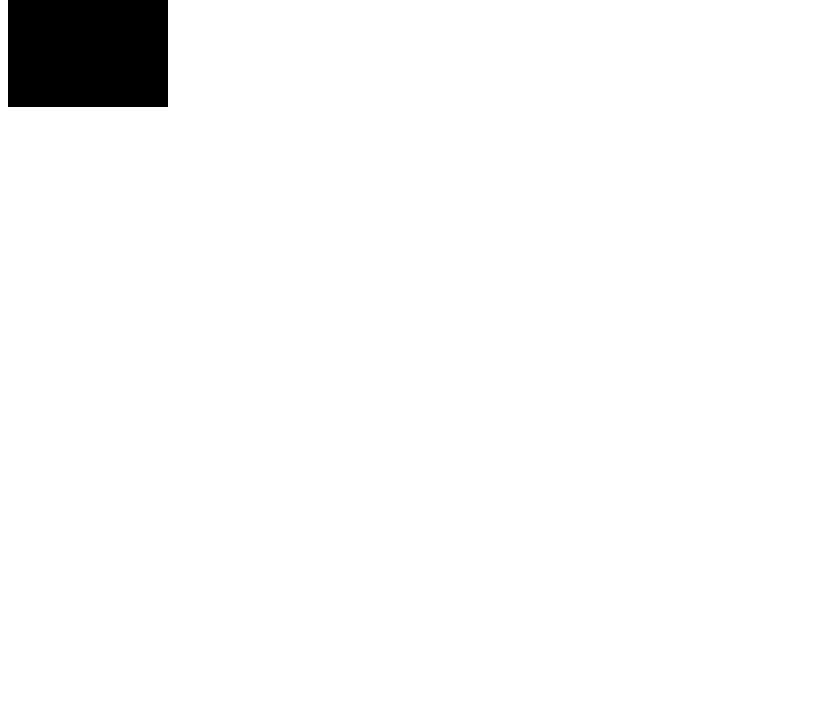
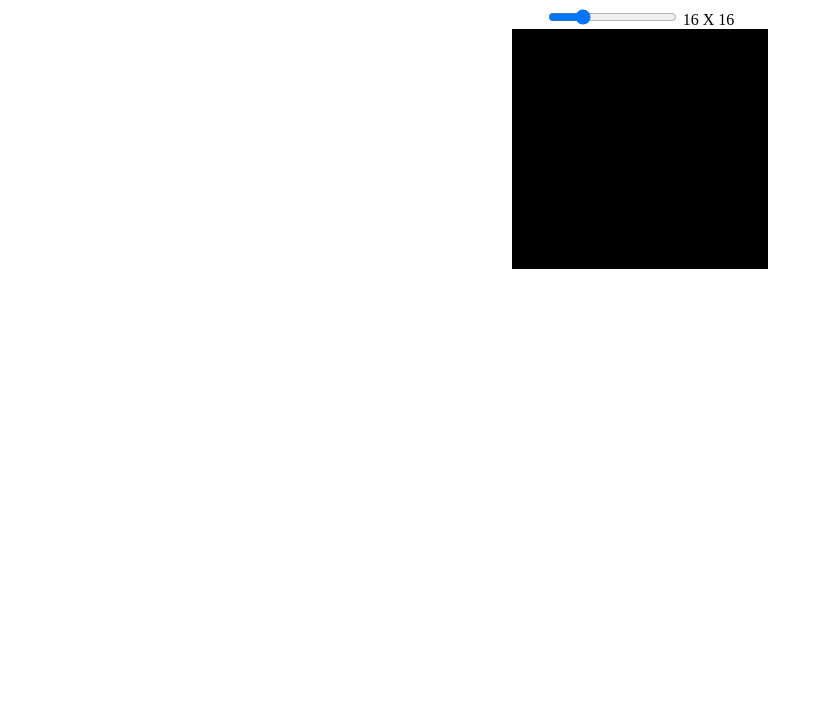
Before and after one commit to Petrelis-Efstratios/etch-a-sketch, a plain HTML site: page index.html in a window 1280 px wide. Shown: the part 73-800 px from the top of the page, without its empty margins (0-823 px from the left). Drawn offline with Linux system fonts and the light colour scheme.

Commit message:
Make every element centered Fix the bug tha have the canvas 1 sort row

```diff
--- a/index.html
+++ b/index.html
@@ -6,8 +6,11 @@
         <title>Etch a sketch</title>
     </head>
     <body>
-        <input type="range" min="1" max="64" value="16">
-        <p></p>
+        <h1>Etch a sketch</h1>
+        <div>
+            <input type="range" min="1" max="64" value="16">
+            <p></p>
+        </div>
         <span id="main">
         </span>
         <script src="script.js"></script>
--- a/script.js
+++ b/script.js
@@ -7,6 +7,7 @@ const div = document.createElement("div");
 main.appendChild(div);
 }
 let divs = document.querySelectorAll("#main > div");
+p.textContent = `${range.value} X ${range.value}`;
 var timer = setInterval(check, 100);
 divs.forEach((div) => {
     div.addEventListener("mouseover", () => {
@@ -18,7 +19,7 @@ function check() {
         while (main.lastElementChild) {
             main.removeChild(main.lastElementChild);
         }
-        for(let i = range.value; i < range.value ** 2; i++) {
+        for(let i = 0; i < range.value ** 2; i++) {
             const div = document.createElement("div");
             main.appendChild(div);
             }
@@ -28,8 +29,11 @@ function check() {
                 div.style.background = "blue"
                 })
             });
-            main.setAttribute("style", `grid-template-columns: repeat(${range.value}, 0fr);`)
+            main.setAttribute("style", `grid-template-columns: repeat(${range.value}, 0fr); grid-template-rows: repeat(${range.value}, 0fr);`)
+            p.textContent = `${range.value} X ${range.value}`;
             x = range.value;
+            /*for(let l = 0; l < divs.length; i++) {
+                divs[i].style.cssText = "width: 1em; height: 1em"
+            }*/
         }
-        p.textContent = `${range.value} X ${range.value}`;
 }
--- a/styles.css
+++ b/styles.css
@@ -1,6 +1,12 @@
+body {
+    margin: 0;
+    display: flex;
+    flex-direction: column;
+    align-items: center;
+}
 #main > div {
-    width: 10px;
-    height: 10px;
+    width: 1em;
+    height: 1em;
     background-color: black;
     margin: 10px;
     border: none;
@@ -11,7 +17,10 @@
 #main {
     display: grid;
     grid-template-columns: repeat(16, 0fr);
+    grid-template-rows: repeat(16, 0fr);
     grid-gap: 0;
+    justify-items: stretch;
+    align-items: stretch;
 }
 p {
     display: inline;
```
